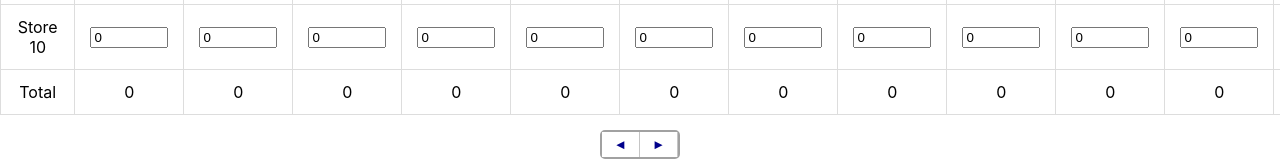
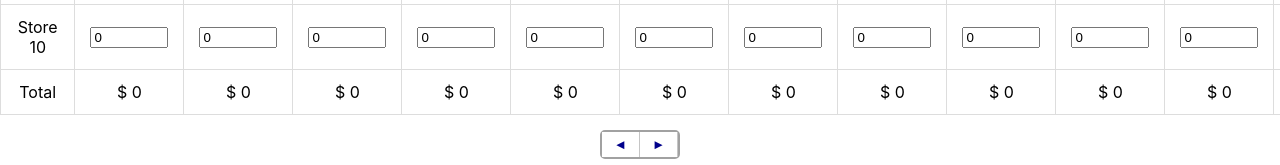
Before and after one commit to JalynTuibaev/MockData, a React (Create React App) app: page / in a window 1280 px wide. Shown: the part 646-811 px from the top of the page. Built offline with nearby package versions, Linux system fonts and the light colour scheme.

Commit message:
Дополнил информацию

```diff
--- a/src/components/Table/Table.js
+++ b/src/components/Table/Table.js
@@ -106,15 +106,15 @@ const Table = ({perPage}) => {
                   />
                 </td>
               ))}
-              <td>{horizontalSum[index]}</td>
+              <td>$ {horizontalSum[index]}</td>
             </tr>
           ))}
           <tr>
             <td>Total</td>
             {verticalSum.map((sum, index) => (
-              <td key={index}>{sum}</td>
+              <td key={index}>$ {sum}</td>
             ))}
-            <td>{total}</td>
+            <td>$ {total}</td>
           </tr>
         </tbody>
       </table>
```
